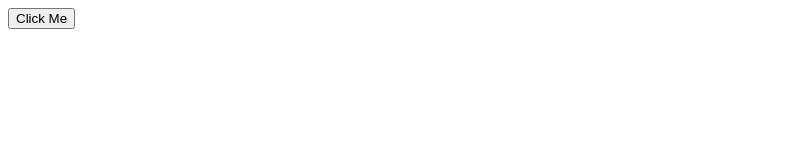
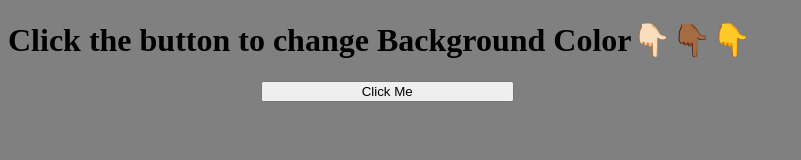
Before and after one commit to FaithB01/js-projects, a plain HTML site: page color project/index.html in a window 1280 px wide. Both pictures are taken after a click on the button "Click Me". Shown: the whole page, without its empty margins (0-801 px from the left). Drawn offline with Linux system fonts and the light colour scheme.

Commit message:
Background Color

```diff
--- /dev/null
+++ b/color project/index.css
@@ -0,0 +1,5 @@
+.btn {
+    width: 20%;
+    height: 40%;
+    margin-left: 20%;
+}
--- a/color project/index.html
+++ b/color project/index.html
@@ -6,10 +6,13 @@
     <meta http-equiv="X-UA-Compatible" content="IE=edge">
     <meta name="viewport" content="width=device-width, initial-scale=1.0">
     <title>Change Background Color</title>
+    <link rel="stylesheet" href="index.css">
 </head>
 
-<body>
+<body id="click">
+    <h1>Click the button to change Background Color👇🏻👇🏾👇</h1>
     <button class="btn" onclick=changeColor()>Click Me</button>
+
     <script src="./index.js"></script>
 </body>
 
--- a/color project/index.js
+++ b/color project/index.js
@@ -1,9 +1,12 @@
-//dom element
-//function that will create colors
-//colors that will be there on change
+//change background colors
 function changeColor(){
-  //arrays of colors
-const colors=['blue','red','yellow','green','pink','brown','grey'];
-Math.floor(Math.random() * colors);
+//create arrays of colors that should be displayed on the screen.
+const colors=['blue','red','yellow','green','pink','brown','grey','orange'];
+//variable that picks color randomly when bg color is  changed
+let color=Math.floor(Math.random() * colors.length);
+color=colors[color]
+data=document.getElementById('click').style.backgroundColor = color;
+console.log(data)
+return data;
 
 }
```
